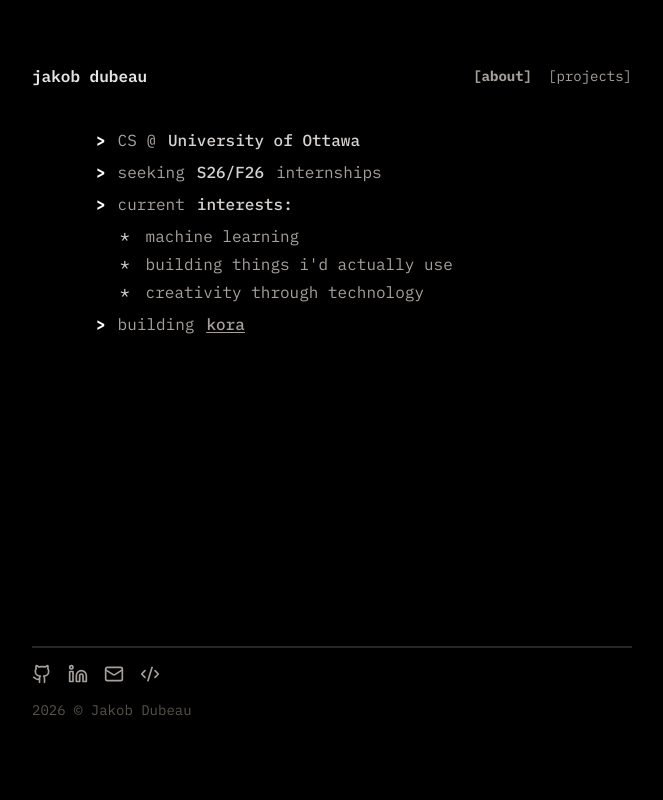
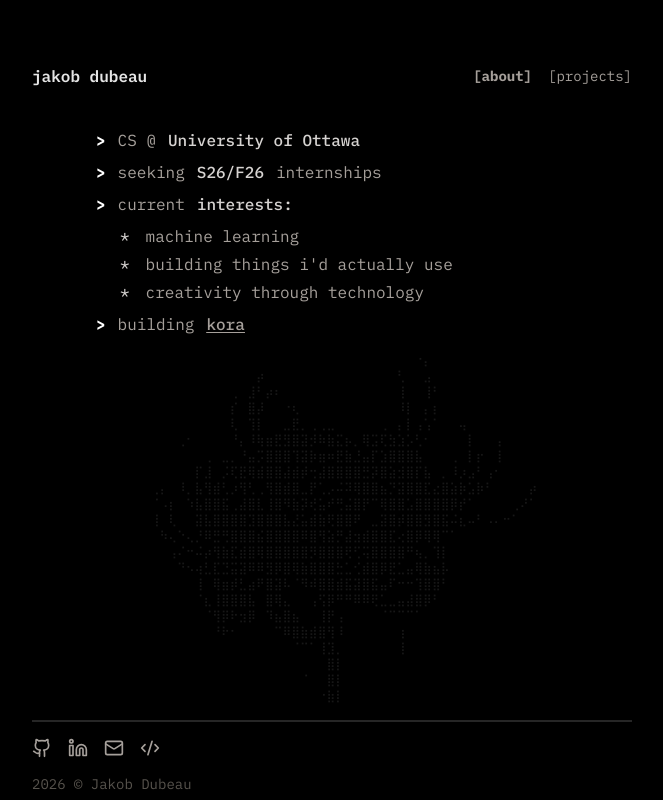
Before and after one commit to jakobdubeau/portfolio-v2, a Next.js app: page / in a window 1280 px wide. Shown: the whole page, without its empty margins (308-971 px from the left). Built offline with nearby package versions, Linux system fonts and the light colour scheme.

Commit message:
spider lily

```diff
--- a/src/app/page.js
+++ b/src/app/page.js
@@ -87,6 +87,30 @@ export default function Home() {
           </span>
         </li>
       </ul>
+      <p className="text-xs text-center ml-6">⠀⠀⠀⠀⠀⠀⠀⠀⠀⠀⠀⠀⠀⠀⠀⠀⠀⠀⠀⠀⠀⠀⠀⠀
+⠀⠀⠀⠀⠀⠀⠀⠀⠀⠀⠀⠀⠀⠀⠀⠀⠀⠀⠀⠀⠀⠀⠀⠀⠀⠀⠀⠀⠀⠀⠐⡄⠀⠀⠀⠀⠀⠀⠀⠀⠀⠀⠀⠀
+⠀⠀⠀⠀⠀⠀⠀⠀⠀⠀⠀⠀⡴⠀⠀⠀⠀⠀⠀⠀⠀⠀⠀⠀⠀⠀⠀⠀⢃⠀⠀⣠⠀⠀⠀⠀⠀⠀⠀⠀⠀⠀⠀⠀
+⠀⠀⠀⠀⠀⠀⠀⠀⠀⢀⠀⣸⠃⡴⠆⠀⠀⠀⠀⠀⠀⠀⠀⠀⠀⠀⠀⠀⢸⠀⠀⢸⠃⠀⠀⠀⠀⠀⠀⠀⠀⠀⠀⠀
+⠀⠀⠀⠀⠀⠀⠀⠀⠀⡎⠀⣿⡼⠀⠀⠐⢆⠀⠀⠀⠀⠀⠀⠀⠀⠀⠀⠀⠸⡇⠀⡄⡆⠀⠀⠀⠀⠀⠀⠀⠀⠀⠀⠀
+⠀⠀⠀⠀⠀⠀⠀⠀⠀⢇⠀⢹⡇⠀⠀⣀⣟⡀⢀⢀⣀⠀⠀⠀⠀⠀⢀⠀⡄⡇⢠⢡⠁⠀⠀⢤⠀⠀⠀⠀⠀⠀⠀⠀
+⠀⠀⠀⢀⠂⠀⠀⠀⠀⠘⡄⠸⢷⣶⣟⣻⣿⣽⡺⠷⣷⣍⡦⡀⢿⣩⢏⣳⣱⡡⢃⠂⠀⠀⠀⠀⡇⠀⠀⢠⠀⠀⠀⠀
+⠀⠀⠀⠀⠀⠀⢀⠀⣀⡀⠘⣤⡩⣿⣿⣿⢹⣽⡷⣶⠶⣟⣷⣘⣤⡏⣱⣿⣿⣿⣧⠀⠀⠀⢀⠀⡇⡖⠀⢸⠀⠀⠀⠀
+⠀⠀⠀⠀⠀⡏⣸⠀⡨⢏⣟⢿⣾⣿⣿⣼⣾⡾⢒⣼⣿⣿⣿⣿⣛⡽⣿⣵⣺⣿⡏⣧⠀⡀⠸⡰⣠⠃⢠⠂⠀⠀⠀⠀
+⢀⡄⠀⠸⡀⣧⢻⣾⢃⡰⢻⢃⢀⢻⣿⣾⣿⣀⡟⢁⡠⠬⠽⢿⣿⣿⣦⡙⣽⣿⣿⣏⣔⣿⣵⡷⣡⡷⠃⠀⠀⠀⠀⡴
+⠈⠠⡆⠀⠱⣧⣿⣿⣯⢀⣼⣿⣇⢸⣿⠻⣷⡽⢞⣥⠞⢛⣬⣿⡟⠉⢿⣿⣿⣡⣿⣿⣿⣿⡿⡞⠁⠀⠀⠀⠀⢀⠜⠁
+⢸⠀⢇⠀⠀⣽⣧⣿⣿⣿⣿⣹⣿⣿⣿⣧⣜⣥⣾⣷⢟⣿⣿⠟⠀⣀⣽⣿⡾⣿⣿⣻⣿⣯⠬⣆⠤⠃⠠⠄⠒⠁⠀⠀
+⠀⠳⢄⠑⢄⡘⠿⣛⢛⣿⣿⣿⣮⣿⣿⣿⣿⠿⣿⢻⣵⡛⣼⣲⣾⣿⣿⣏⢔⣿⡿⢿⢿⠉⠁⠀⠀⠀⠀⠀⠀⠀⠀⠀
+⠀⠀⢠⠌⠒⠬⡴⢻⣷⣏⣾⣿⢿⣿⣿⣿⣿⣿⡻⣿⣿⣿⢟⢋⢭⣿⣿⣿⣿⠛⢦⡀⢹⡇⠀⠀⠀⠀⠀⠀⠀⠀⠀⠀
+⠀⠀⠀⠙⠢⢴⣃⣏⣙⣭⣽⠿⠿⣻⡿⣿⢿⣷⣿⣿⣿⣓⣁⢊⣾⣿⡿⣟⣁⣤⢿⣷⣦⡧⠀⠀⠀⠀⠀⠀⠀⠀⠀⠀
+⠀⠀⠀⠀⠀⢸⠀⢿⣶⡾⣃⣴⠟⣿⣽⠧⠈⠻⠾⣿⣿⣾⣯⣽⣿⣯⣤⠏⠒⠒⢹⣿⣿⠃⠀⠀⠀⠀⠀⠀⠀⠀⠀⠀
+⠀⠀⠀⠀⠀⠈⣆⢸⣿⣿⣿⣧⠀⣿⢿⣄⠀⠀⢠⢫⡿⠛⠛⠿⠿⢟⣁⣀⣤⣼⣿⡿⠃⠀⠀⠀⠀⠀⠀⠀⠀⠀⠀⠀
+⠀⠀⠀⠀⠀⠀⠈⢻⡿⠗⣲⡿⠀⠹⣦⣿⣦⠀⠀⢸⡟⢠⠀⠀⠀⠀⠈⠉⠉⠉⠁⠀⠀⠀⠀⠀⠀⠀⠀⠀⠀⠀⠀⠀
+⠀⠀⠀⠀⠀⠀⠀⠘⠗⠂⠀⠀⠀⠀⠉⠿⣿⣷⣾⣿⢻⠸⠀⠀⠀⠀⠀⠀⢰⠀⠀⠀⠀⠀⠀⠀⠀⠀⠀⠀⠀⠀⠀⠀
+⠀⠀⠀⠀⠀⠀⠀⠀⠀⠀⠀⠀⠀⠀⠀⠀⠈⠉⠁⢸⣹⡀⠀⠀⠀⠀⠀⠀⢸⠀⠀⠀⠀⠀⠀⠀⠀⠀⠀⠀⠀⠀⠀⠀
+⠀⠀⠀⠀⠀⠀⠀⠀⠀⠀⠀⠀⠀⠀⠀⠀⠀⠀⠀⠀⣿⡇⠀⠀⠀⠀⠀⠀⠀⠀⠀⠀⠀⠀⠀⠀⠀⠀⠀⠀⠀⠀⠀⠀
+⠀⠀⠀⠀⠀⠀⠀⠀⠀⠀⠀⠀⠀⠀⠀⠀⠀⠈⠀⠀⣿⡇⠀⠀⠀⠀⠀⠀⠀⠀⠀⠀⠀⠀⠀⠀⠀⠀⠀⠀⠀⠀⠀⠀
+⠀⠀⠀⠀⠀⠀⠀⠀⠀⠀⠀⠀⠀⠀⠀⠀⠀⠀⠀⠐⣷⡇⠀⠀⠀⠀⠀⠀⠀⠀⠀⠀⠀⠀⠀⠀⠀⠀⠀⠀⠀⠀⠀⠀
+      </p>
     </div>
   )
 }
```
